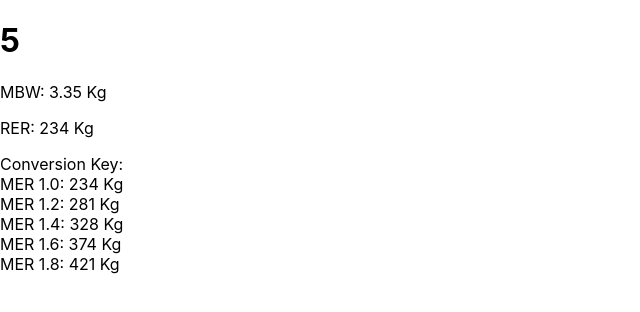
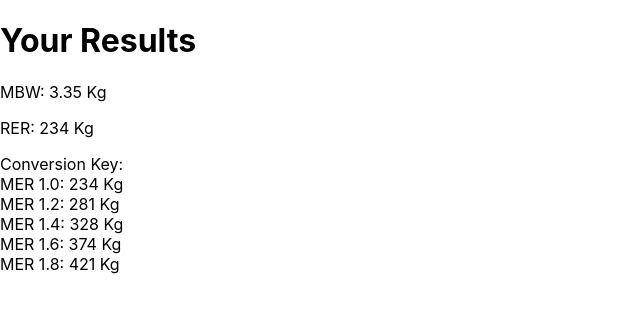
Before and after one commit to jshin720/vetcalc, a React (Create React App) app: page / in a window 1280 px wide. Both pictures are taken after typing "5" into the empty fields and a click on the button "Submit". Shown: the top 312 px of the page, without its empty margins (0-640 px from the left). Built offline with nearby package versions, Linux system fonts and the light colour scheme.

Commit message:
cleaning up code

```diff
--- a/src/components/Fpage.jsx
+++ b/src/components/Fpage.jsx
@@ -16,7 +16,7 @@ export default function FormPage(props) {
   };
 
   return (
-    <div>
+    <div className="weight-form">
       <h1>starting form</h1>
       <form onSubmit={handleSubmit}>
         <label>Enter weight</label>
--- a/src/components/ResultsPage.jsx
+++ b/src/components/ResultsPage.jsx
@@ -16,7 +16,7 @@ export default function ResultsPage(props) {
 
   return (
     <div>
-      <h1>{weight}</h1>
+      <h1>Your Results</h1>
       <p>MBW: {Math.ceil(mbw * 100) / 100} Kg</p>
       <p>RER: {rer} Kg</p>
       <p>
```
